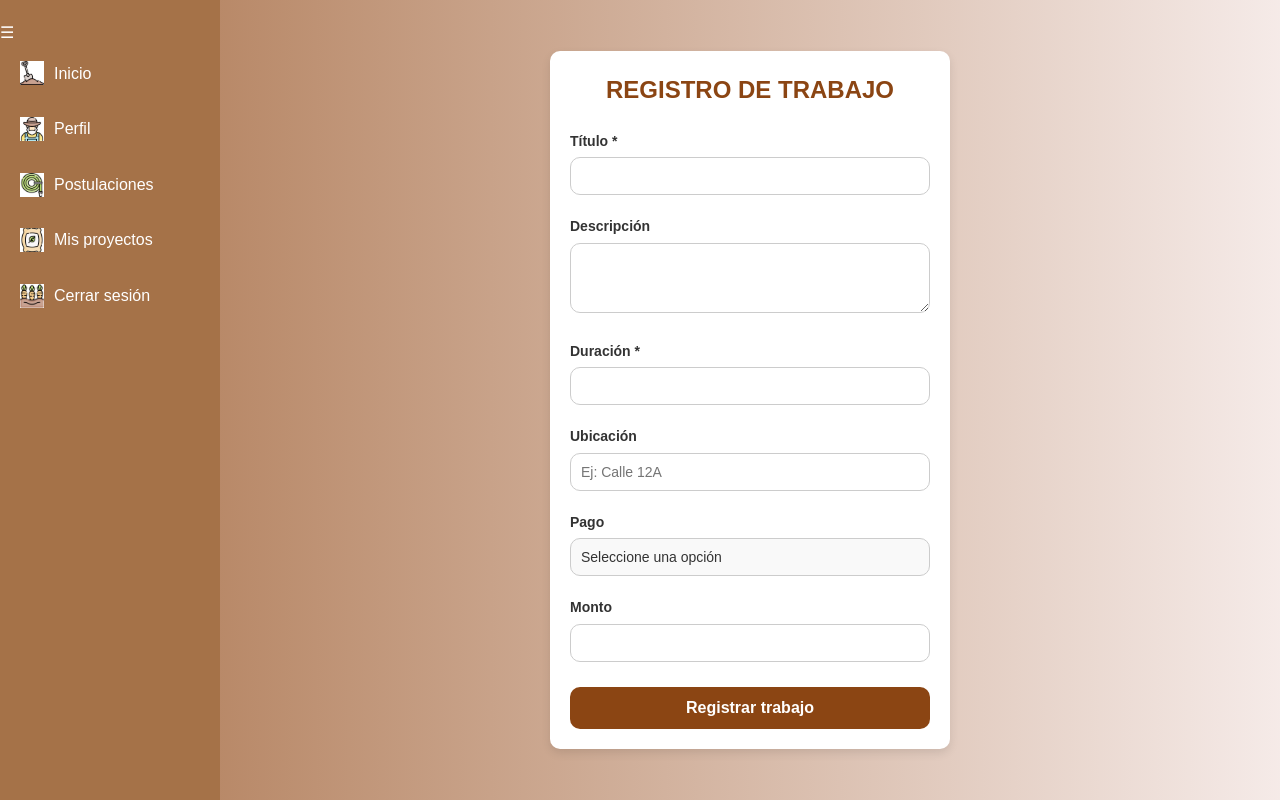
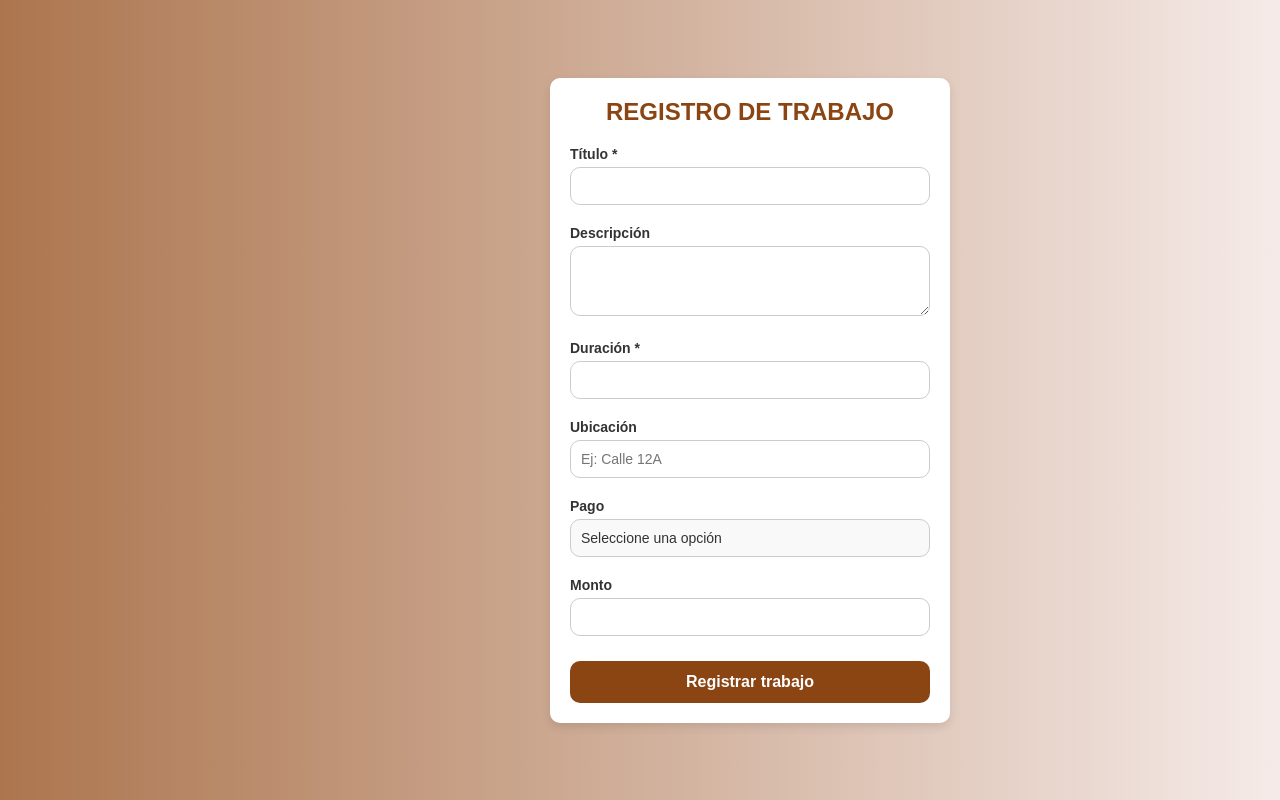
Before and after one commit to StarFront/microproyectos_corredor, a Flask app: template Front/templates/registro.html in a window 1280 px wide. Run offline with Flask 3, Linux system fonts and the light colour scheme; the template is opened without the code that fills it, so the values that code supplies are empty.

Commit message:
Creacion del menu desplegable (no funciona :'(  ) y creacion del css de registro

```diff
--- /dev/null
+++ b/Front/css/registro.css
@@ -0,0 +1,138 @@
+* {
+    margin: 0;
+    padding: 0;
+    box-sizing: border-box;
+}
+
+body {
+    font-family: Arial, sans-serif;
+    display: flex;
+    justify-content: center;
+    align-items: center;
+    min-height: 100vh;
+    margin: 0;
+    background: linear-gradient(90deg, #ac754e, #ecd7d283); /* Fondo con degradado */
+}
+
+.form-container {
+    width: 100%;
+    max-width: 400px;
+    padding: 20px;
+    background-color: #fff;
+    border-radius: 10px;
+    box-shadow: 0px 4px 10px rgba(0, 0, 0, 0.1);
+    box-sizing: border-box;
+}
+
+.form-container h2 {
+    text-align: center;
+    font-size: 24px;
+    color: #8B4513; /* Color café */
+    margin-bottom: 20px;
+}
+
+.form-container label {
+    display: block;
+    margin: 10px 0 5px;
+    color: #333;
+    font-weight: bold;
+    font-size: 14px;
+}
+
+.form-container input[type="text"],
+.form-container textarea,
+.form-container select {
+    width: 100%;
+    padding: 10px;
+    margin-bottom: 10px;
+    border: 1px solid #ccc;
+    border-radius: 10px;
+    box-sizing: border-box;
+    font-size: 14px;
+}
+
+.form-container textarea {
+    resize: vertical;
+    font-family: Arial, sans-serif;
+}
+
+.form-container select {
+    appearance: none;
+    background-color: #f9f9f9;
+    color: #333;
+    font-size: 14px;
+    cursor: pointer;
+}
+
+button[type="submit"] {
+    width: 100%;
+    padding: 12px;
+    background-color: #8B4513;
+    border: none;
+    border-radius: 10px;
+    color: #fff;
+    font-size: 16px;
+    font-weight: bold;
+    cursor: pointer;
+    transition: background-color 0.3s;
+    margin-top: 15px;
+}
+
+button[type="submit"]:hover {
+    background-color: #a55a3a;
+}
+
+
+
+
+/* Estilos del menú lateral */
+.sidebar {
+    width: 200px;
+    background-color: #a57248;
+    color: #fff;
+    height: 100vh;
+    padding-top: 20px;
+    position: fixed;
+    top: 0;
+    left: 0;
+    display: flex;
+    flex-direction: column;
+    align-items: start;
+}
+
+.sidebar ul {
+    list-style: none;
+    width: 100%;
+}
+
+.sidebar li {
+    padding: 15px 20px;
+    cursor: pointer;
+    display: flex;
+    align-items: center;
+    transition: background-color 0.3s;
+}
+
+.sidebar li:hover {
+    background-color: #8b5e3c;
+}
+
+.icono {
+    width: 24px;
+    height: 24px;
+    margin-right: 10px;
+}
+
+.sidebar {
+    width: 220px; /* Ancho normal */
+    transition: width 0.3s; /* Transición suave al colapsar */
+}
+
+.sidebar.collapsed {
+    width: 60px; /* Ancho colapsado */
+}
+
+.form-container {
+    margin-left: 220px; /* Margen normal */
+    transition: margin-left 0.3s; /* Transición suave del margen */
+}
--- a/Front/css/styles.css
+++ b/Front/css/styles.css
@@ -271,137 +271,3 @@ button:hover {
     padding: 10px 0;
     border-radius: 10px;
 }
-
-
-body {
-    font-family: Arial, sans-serif;
-    display: flex;
-    justify-content: center;
-    align-items: center;
-    min-height: 100vh;
-    margin: 0;
-    background: linear-gradient(90deg, #ac754e, #ecd7d283); /* Fondo con degradado */
-}
-
-.form-container {
-    width: 100%;
-    max-width: 400px;
-    padding: 20px;
-    background-color: #fff;
-    border-radius: 10px;
-    box-shadow: 0px 4px 10px rgba(0, 0, 0, 0.1);
-    box-sizing: border-box;
-}
-
-.form-container h2 {
-    text-align: center;
-    font-size: 24px;
-    color: #8B4513; /* Color café */
-    margin-bottom: 20px;
-}
-
-.form-container label {
-    display: block;
-    margin: 10px 0 5px;
-    color: #333;
-    font-weight: bold;
-    font-size: 14px;
-}
-
-.form-container input[type="text"],
-.form-container textarea,
-.form-container select {
-    width: 100%;
-    padding: 10px;
-    margin-bottom: 10px;
-    border: 1px solid #ccc;
-    border-radius: 10px;
-    box-sizing: border-box;
-    font-size: 14px;
-}
-
-.form-container textarea {
-    resize: vertical;
-    font-family: Arial, sans-serif;
-}
-
-.form-container select {
-    appearance: none;
-    background-color: #f9f9f9;
-    color: #333;
-    font-size: 14px;
-    cursor: pointer;
-}
-
-button[type="submit"] {
-    width: 100%;
-    padding: 12px;
-    background-color: #8B4513;
-    border: none;
-    border-radius: 10px;
-    color: #fff;
-    font-size: 16px;
-    font-weight: bold;
-    cursor: pointer;
-    transition: background-color 0.3s;
-    margin-top: 15px;
-}
-
-button[type="submit"]:hover {
-    background-color: #a55a3a;
-}
-
-
-
-
-/* Estilos del menú lateral */
-.sidebar {
-    width: 200px;
-    background-color: #a57248;
-    color: #fff;
-    height: 100vh;
-    padding-top: 20px;
-    position: fixed;
-    top: 0;
-    left: 0;
-    display: flex;
-    flex-direction: column;
-    align-items: start;
-}
-
-.sidebar ul {
-    list-style: none;
-    width: 100%;
-}
-
-.sidebar li {
-    padding: 15px 20px;
-    cursor: pointer;
-    display: flex;
-    align-items: center;
-    transition: background-color 0.3s;
-}
-
-.sidebar li:hover {
-    background-color: #8b5e3c;
-}
-
-.icono {
-    width: 24px;
-    height: 24px;
-    margin-right: 10px;
-}
-
-.sidebar {
-    width: 220px; /* Ancho normal */
-    transition: width 0.3s; /* Transición suave al colapsar */
-}
-
-.sidebar.collapsed {
-    width: 60px; /* Ancho colapsado */
-}
-
-.form-container {
-    margin-left: 220px; /* Margen normal */
-    transition: margin-left 0.3s; /* Transición suave del margen */
-}
--- /dev/null
+++ b/Front/js/menu.js
@@ -0,0 +1,29 @@
+// Función para cargar el menú desde el archivo HTML
+function loadMenu() {
+    fetch('menu.html') // Cambia la ruta si es necesario
+        .then(response => {
+            if (!response.ok) {
+                throw new Error('Network response was not ok');
+            }
+            return response.text();
+        })
+        .then(data => {
+            document.getElementById('menu-container').innerHTML = data;
+            attachMenuToggle(); // Llama a la función para agregar el evento del icono
+        })
+        .catch(error => console.error('Error al cargar el menú:', error));
+}
+
+// Función para agregar el evento de toggle al menú
+function attachMenuToggle() {
+    const menuIcon = document.getElementById('menu-icon');
+    const menuList = document.getElementById('menu-list');
+
+    menuIcon.addEventListener('click', () => {
+        // Alternar la visibilidad del menú
+        menuList.style.display = menuList.style.display === 'none' ? 'block' : 'none';
+    });
+}
+
+// Carga el menú al iniciar la página
+window.onload = loadMenu;
--- a/Front/js/script.js
+++ b/Front/js/script.js
@@ -26,9 +26,12 @@ signupOpenBtn.addEventListener("click", () => {
 formCloseBtn.addEventListener("click", () => home.classList.remove("show"));
 
 // Mostrar/Ocultar contraseña
+
 pwShowHide.forEach((icon) => {
     icon.addEventListener("click", () => {
-        let passwordField = icon.previousElementSibling;
+        // Selecciona el campo de contraseña que está en el mismo contenedor
+        let passwordField = icon.parentElement.querySelector("input[type='password'], input[type='text']");
+
         if (passwordField.type === "password") {
             passwordField.type = "text";
             icon.classList.replace("uil-eye-slash", "uil-eye");
@@ -38,6 +41,7 @@ pwShowHide.forEach((icon) => {
         }
     });
 });
+
 
 // Formulario de Registro
 document.addEventListener("DOMContentLoaded", () => {
--- /dev/null
+++ b/Front/templates/menu.html
@@ -0,0 +1,24 @@
+<!DOCTYPE html>
+<html lang="en">
+<head>
+    <meta charset="UTF-8">
+    <meta name="viewport" content="width=device-width, initial-scale=1.0">
+    <title>Document</title>
+</head>
+<body>
+    <nav class="hamburger-menu">
+        <div class="menu-icon" id="menu-icon">
+            <i class="uil uil-bars"></i>
+        </div>
+        <ul class="menu-list" id="menu-list" style="display: none;">
+            <li><img src="../img/icono-1.jpg" alt="Inicio" class="icono"> Inicio</li>
+            <li><img src="../img/icono-2.jpg" alt="Perfil" class="icono"> Perfil</li>
+            <li><img src="../img/icono-3.jpg" alt="Postulaciones" class="icono"> Postulaciones</li>
+            <li><img src="../img/icono-4.jpg" alt="Mis proyectos" class="icono"> Mis proyectos</li>
+            <li><img src="../img/icono-5.jpg" alt="Cerrar sesión" class="icono"> Cerrar sesión</li>
+
+        </ul>
+    </nav>
+
+</body>
+</html>
--- a/Front/templates/registro.html
+++ b/Front/templates/registro.html
@@ -4,22 +4,11 @@
     <meta charset="UTF-8">
     <meta name="viewport" content="width=device-width, initial-scale=1.0">
     <title>Registro de trabajo</title>
-    <link rel="stylesheet" href="../css/styles.css">
+    <link rel="stylesheet" href="../css/registro.css">
 </head>
 <body>
 
-     <div class="sidebar">
-        <div class="menu-toggle">
-            <span>&#9776;</span> <!-- Icono de menú tipo "hamburguesa" -->
-        </div>
-        <ul>
-            <li><img src="../img/icono-1.jpg" alt="Inicio" class="icono"> Inicio</li>
-            <li><img src="../img/icono-2.jpg" alt="Perfil" class="icono"> Perfil</li>
-            <li><img src="../img/icono-3.jpg" alt="Postulaciones" class="icono"> Postulaciones</li>
-            <li><img src="../img/icono-4.jpg" alt="Mis proyectos" class="icono"> Mis proyectos</li>
-            <li><img src="../img/icono-5.jpg" alt="Cerrar sesión" class="icono"> Cerrar sesión</li>
-        </ul>
-    </div>
+    <div id="menu-container"></div> <!-- es para conectar el menu mediante el script -->
 
     <div class="form-container">
         <h2>REGISTRO DE TRABAJO</h2>
@@ -51,6 +40,6 @@
             <button type="submit">Registrar trabajo</button>
         </form>
     </div>
-    <script src="../js/script.js"></script>
+    <script src="../js/menu.js"></script> <!-- el script del menu, quite el que estaba anteriormente por que no funcionaba -->
 </body>
 </html>
```
Also changed, not shown: Front/templates/marketplace.html (added, +11 -0 lines), Front/templates/index.html (line endings or trailing spaces).
